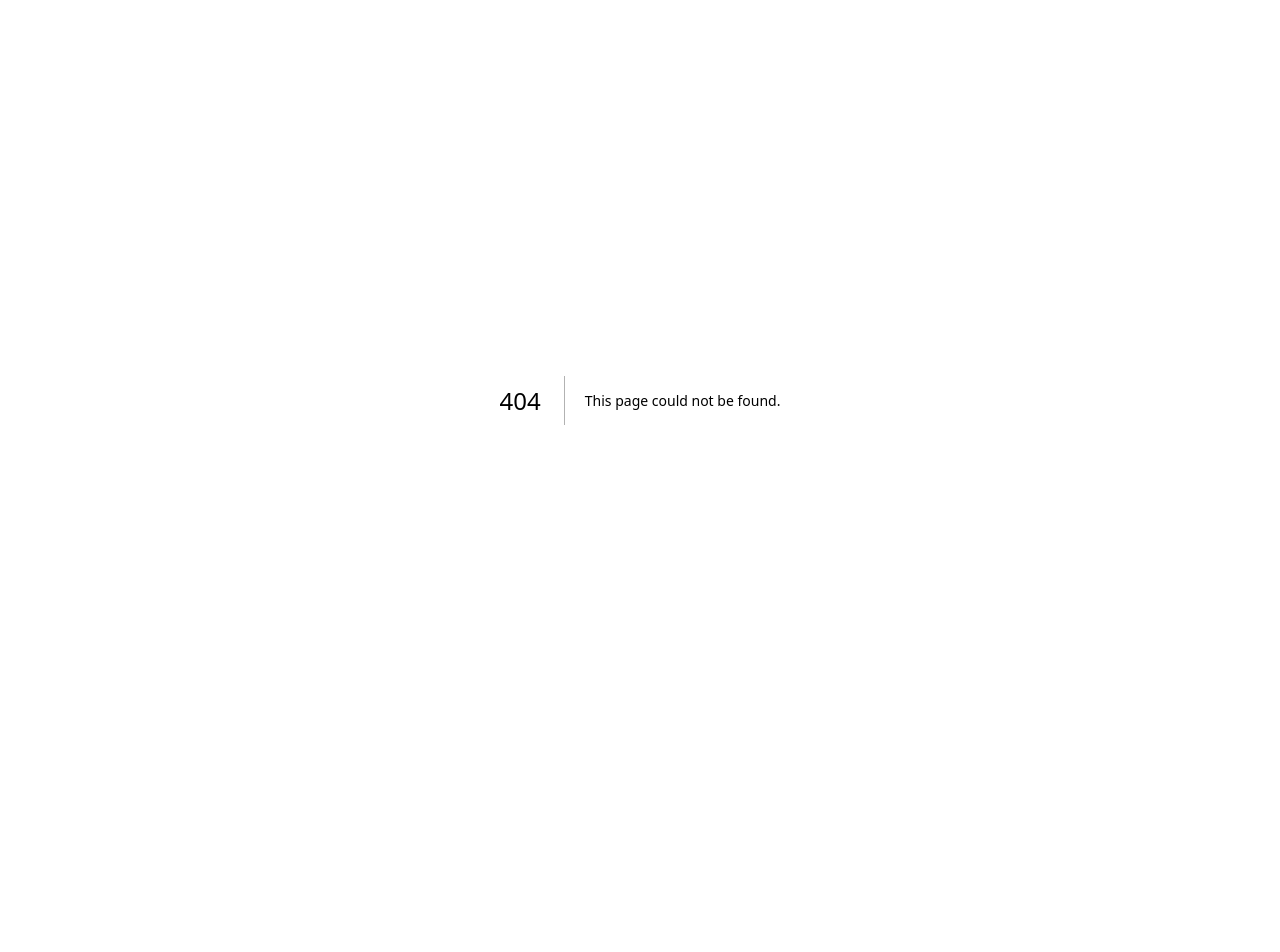
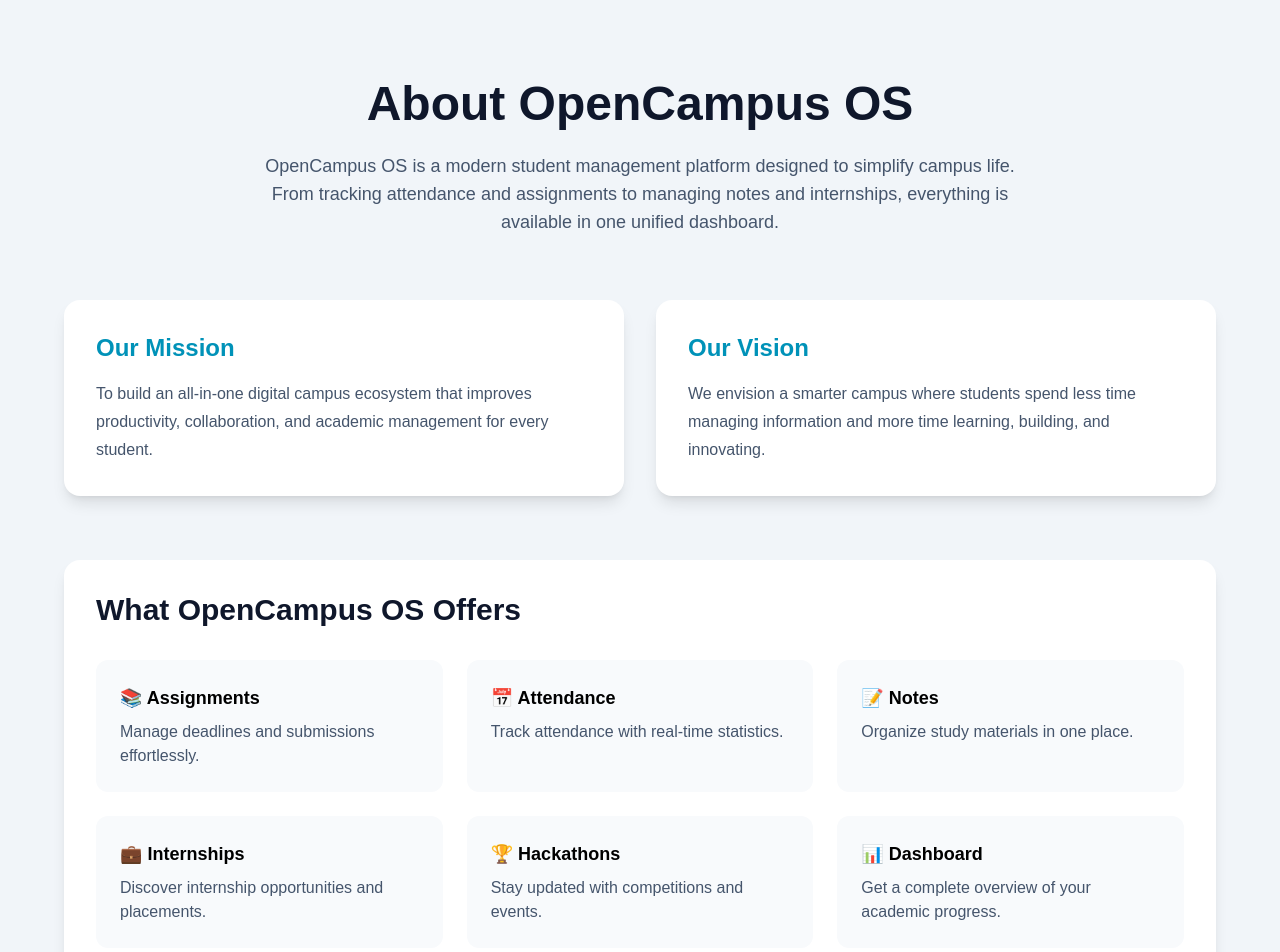
Before and after one commit to The-Tech-Guy005/OpenCampus-OS, a Next.js app: page /about in a window 1280 px wide. Before the commit this address had no page. Shown: the top 952 px of the page. Before the commit the page ends 800 px from the top, so only its background shows below. Built offline with nearby package versions, Linux system fonts and the light colour scheme.

Commit message:
Adding about and feature pages

```diff
--- /dev/null
+++ b/app/about/page.tsx
@@ -0,0 +1,126 @@
+export default function AboutPage() {
+  return (
+    <main className="min-h-screen bg-slate-100 px-8 py-20">
+      <div className="mx-auto max-w-6xl">
+
+        {/* Heading */}
+        <div className="text-center mb-16">
+          <h1 className="text-5xl font-bold text-slate-900">
+            About OpenCampus OS
+          </h1>
+
+          <p className="mt-6 text-lg text-slate-600 max-w-3xl mx-auto">
+            OpenCampus OS is a modern student management platform designed to
+            simplify campus life. From tracking attendance and assignments to
+            managing notes and internships, everything is available in one
+            unified dashboard.
+          </p>
+        </div>
+
+        {/* Mission & Vision */}
+        <div className="grid md:grid-cols-2 gap-8 mb-16">
+
+          <div className="bg-white rounded-2xl shadow-lg p-8">
+            <h2 className="text-2xl font-bold text-cyan-600 mb-4">
+              Our Mission
+            </h2>
+
+            <p className="text-slate-600 leading-7">
+              To build an all-in-one digital campus ecosystem that improves
+              productivity, collaboration, and academic management for every
+              student.
+            </p>
+          </div>
+
+          <div className="bg-white rounded-2xl shadow-lg p-8">
+            <h2 className="text-2xl font-bold text-cyan-600 mb-4">
+              Our Vision
+            </h2>
+
+            <p className="text-slate-600 leading-7">
+              We envision a smarter campus where students spend less time
+              managing information and more time learning, building, and
+              innovating.
+            </p>
+          </div>
+
+        </div>
+
+        {/* Features */}
+        <div className="bg-white rounded-2xl shadow-lg p-8 mb-16">
+
+          <h2 className="text-3xl font-bold text-slate-900 mb-8">
+            What OpenCampus OS Offers
+          </h2>
+
+          <div className="grid md:grid-cols-2 lg:grid-cols-3 gap-6">
+
+            <div className="rounded-xl bg-slate-50 p-6">
+              <h3 className="font-semibold text-lg mb-2 text-black">
+                📚 Assignments
+              </h3>
+              <p className="text-slate-600">
+                Manage deadlines and submissions effortlessly.
+              </p>
+            </div>
+
+            <div className="rounded-xl bg-slate-50 p-6">
+              <h3 className="font-semibold text-lg mb-2 text-black">
+                📅 Attendance
+              </h3>
+              <p className="text-slate-600">
+                Track attendance with real-time statistics.
+              </p>
+            </div>
+
+            <div className="rounded-xl bg-slate-50 p-6">
+              <h3 className="font-semibold text-lg mb-2 text-black">
+                📝 Notes
+              </h3>
+              <p className="text-slate-600">
+                Organize study materials in one place.
+              </p>
+            </div>
+
+            <div className="rounded-xl bg-slate-50 p-6">
+              <h3 className="font-semibold text-lg mb-2 text-black">
+                💼 Internships
+              </h3>
+              <p className="text-slate-600">
+                Discover internship opportunities and placements.
+              </p>
+            </div>
+
+            <div className="rounded-xl bg-slate-50 p-6">
+              <h3 className="font-semibold text-lg mb-2 text-black">
+                🏆 Hackathons
+              </h3>
+              <p className="text-slate-600">
+                Stay updated with competitions and events.
+              </p>
+            </div>
+
+            <div className="rounded-xl bg-slate-50 p-6">
+              <h3 className="font-semibold text-lg mb-2 text-black">
+                📊 Dashboard
+              </h3>
+              <p className="text-slate-600">
+                Get a complete overview of your academic progress.
+              </p>
+            </div>
+
+          </div>
+
+        </div>
+
+        {/* Footer */}
+        <div className="text-center text-slate-500">
+          <p>
+            Built with ❤️ using Next.js, React, TypeScript and Tailwind CSS.
+          </p>
+        </div>
+
+      </div>
+    </main>
+  );
+}
--- a/app/features/page.tsx
+++ b/app/features/page.tsx
@@ -1,20 +1,112 @@
-import Navbar from "../components/Navbar";
+import {
+  LayoutDashboard,
+  ClipboardList,
+  CalendarCheck,
+  BookOpen,
+  Briefcase,
+  Trophy,
+} from "lucide-react";
+
+const features = [
+  {
+    title: "Dashboard",
+    description:
+      "View your academic progress, attendance, assignments and important updates in one place.",
+    icon: LayoutDashboard,
+    color: "text-cyan-600",
+  },
+  {
+    title: "Assignments",
+    description:
+      "Track pending work, submission deadlines and completed assignments.",
+    icon: ClipboardList,
+    color: "text-orange-500",
+  },
+  {
+    title: "Attendance",
+    description:
+      "Monitor subject-wise attendance with detailed statistics and progress.",
+    icon: CalendarCheck,
+    color: "text-green-600",
+  },
+  {
+    title: "Notes",
+    description:
+      "Store and organize lecture notes and study material for quick access.",
+    icon: BookOpen,
+    color: "text-blue-600",
+  },
+  {
+    title: "Internships",
+    description:
+      "Explore internship opportunities, placement drives and career updates.",
+    icon: Briefcase,
+    color: "text-purple-600",
+  },
+  {
+    title: "Hackathons",
+    description:
+      "Stay informed about coding competitions, workshops and campus events.",
+    icon: Trophy,
+    color: "text-yellow-500",
+  },
+];
 
 export default function FeaturesPage() {
   return (
-    <main className="min-h-screen bg-[#0F172A] text-white">
-      <Navbar />
+    <main className="min-h-screen bg-slate-100 px-8 py-20">
+      <div className="mx-auto max-w-6xl">
 
-      <section className="mx-auto flex max-w-4xl flex-col items-center justify-center gap-6 px-6 pt-32 pb-20 text-center sm:px-8 sm:pt-40">
-        <h1 className="text-4xl font-extrabold tracking-tight sm:text-5xl md:text-6xl">
-          Features
-        </h1>
-        <p className="max-w-2xl text-base text-slate-300 sm:text-lg md:text-xl">
-          Everything you need to run your campus life on a single,
-          decentralized operating system — from courses to community, all in
-          one place.
-        </p>
-      </section>
+        {/* Heading */}
+        <div className="text-center mb-16">
+          <h1 className="text-5xl font-bold text-slate-900">
+            Features
+          </h1>
+
+          <p className="mt-5 text-lg text-slate-600 max-w-3xl mx-auto">
+            Everything a student needs to manage academics efficiently,
+            all in one modern platform.
+          </p>
+        </div>
+
+        {/* Feature Cards */}
+        <div className="grid gap-8 md:grid-cols-2 lg:grid-cols-3">
+          {features.map((feature) => {
+            const Icon = feature.icon;
+
+            return (
+              <div
+                key={feature.title}
+                className="bg-white rounded-2xl shadow-lg p-8 transition duration-300 hover:-translate-y-2 hover:shadow-2xl"
+              >
+                <Icon size={40} className={`${feature.color} mb-5`} />
+
+                <h2 className="text-2xl font-bold text-slate-900 mb-3">
+                  {feature.title}
+                </h2>
+
+                <p className="text-slate-600 leading-7">
+                  {feature.description}
+                </p>
+              </div>
+            );
+          })}
+        </div>
+
+        {/* Bottom Banner */}
+        <div className="mt-20 rounded-3xl bg-gradient-to-r from-cyan-500 to-blue-600 p-10 text-center text-white shadow-xl">
+          <h2 className="text-3xl font-bold mb-4">
+            One Platform. Complete Campus Experience.
+          </h2>
+
+          <p className="text-lg max-w-3xl mx-auto">
+            OpenCampus OS brings together academics, attendance,
+            assignments, notes, internships and events into one seamless
+            student portal.
+          </p>
+        </div>
+
+      </div>
     </main>
   );
 }
```
